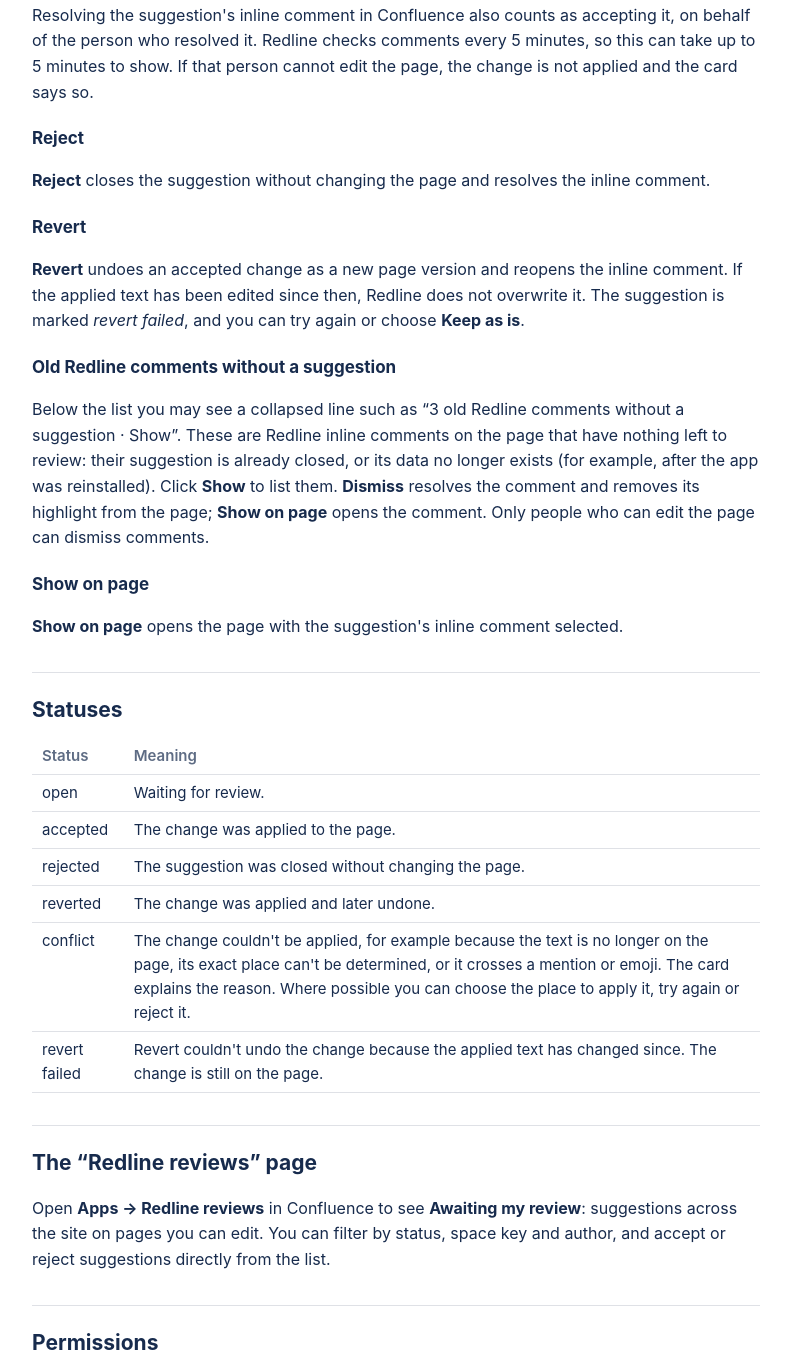
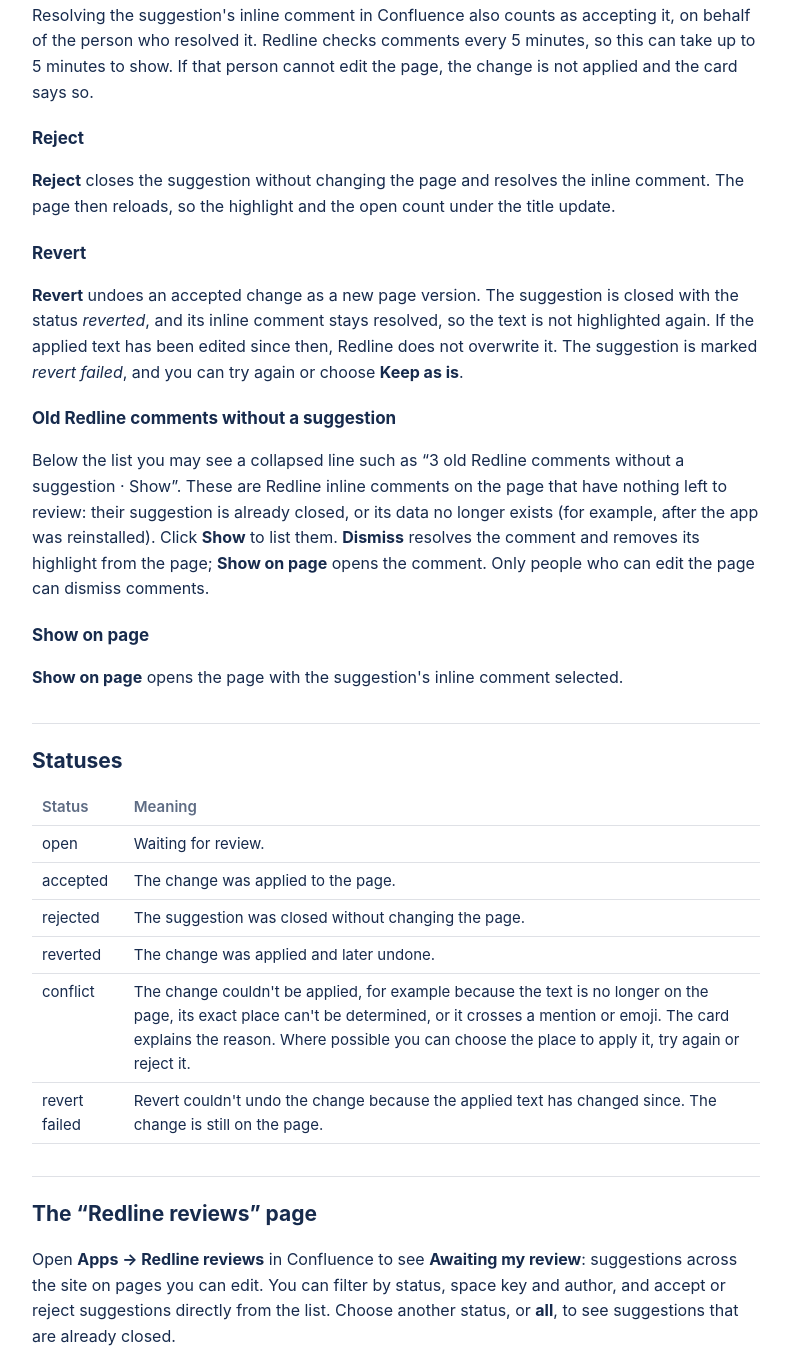
Before and after one commit to VolodymirPavlivskiy/redline-site, a plain HTML site: page docs.html in a window 1280 px wide. Shown: the part 1758-3120 px from the top of the page, without its empty margins (244-1035 px from the left). Drawn offline with Linux system fonts and the light colour scheme.

Commit message:
Docs: Revert keeps the comment resolved, Reject reloads, reviews filter all, known limitations
Co-Authored-By: Claude Opus 5.5 <noreply@anthropic.com>

```diff
--- a/docs.html
+++ b/docs.html
@@ -58,10 +58,10 @@
   <p>Resolving the suggestion's inline comment in Confluence also counts as accepting it, on behalf of the person who resolved it. Redline checks comments every 5 minutes, so this can take up to 5 minutes to show. If that person cannot edit the page, the change is not applied and the card says so.</p>
 
   <h3>Reject</h3>
-  <p><strong>Reject</strong> closes the suggestion without changing the page and resolves the inline comment.</p>
+  <p><strong>Reject</strong> closes the suggestion without changing the page and resolves the inline comment. The page then reloads, so the highlight and the open count under the title update.</p>
 
   <h3>Revert</h3>
-  <p><strong>Revert</strong> undoes an accepted change as a new page version and reopens the inline comment. If the applied text has been edited since then, Redline does not overwrite it. The suggestion is marked <em>revert failed</em>, and you can try again or choose <strong>Keep as is</strong>.</p>
+  <p><strong>Revert</strong> undoes an accepted change as a new page version. The suggestion is closed with the status <em>reverted</em>, and its inline comment stays resolved, so the text is not highlighted again. If the applied text has been edited since then, Redline does not overwrite it. The suggestion is marked <em>revert failed</em>, and you can try again or choose <strong>Keep as is</strong>.</p>
 
   <h3>Old Redline comments without a suggestion</h3>
   <p>Below the list you may see a collapsed line such as “3 old Redline comments without a suggestion · Show”. These are Redline inline comments on the page that have nothing left to review: their suggestion is already closed, or its data no longer exists (for example, after the app was reinstalled). Click <strong>Show</strong> to list them. <strong>Dismiss</strong> resolves the comment and removes its highlight from the page; <strong>Show on page</strong> opens the comment. Only people who can edit the page can dismiss comments.</p>
@@ -81,7 +81,7 @@
   </table>
 
   <h2>The “Redline reviews” page</h2>
-  <p>Open <strong>Apps → Redline reviews</strong> in Confluence to see <strong>Awaiting my review</strong>: suggestions across the site on pages you can edit. You can filter by status, space key and author, and accept or reject suggestions directly from the list.</p>
+  <p>Open <strong>Apps → Redline reviews</strong> in Confluence to see <strong>Awaiting my review</strong>: suggestions across the site on pages you can edit. You can filter by status, space key and author, and accept or reject suggestions directly from the list. Choose another status, or <strong>all</strong>, to see suggestions that are already closed.</p>
 
   <h2>Permissions</h2>
   <table>
@@ -99,6 +99,8 @@
     <li><strong>Whole words only.</strong> With this option on (the default), Replace all skips occurrences inside longer words.</li>
     <li><strong>Show on page doesn't always scroll.</strong> Confluence opens the inline comment, but whether the page scrolls to it is up to Confluence. Redline runs in a sandboxed frame and can't scroll the page itself.</li>
     <li><strong>Resolving a comment is detected with a delay.</strong> Confluence sends no event when an inline comment is resolved, so Redline checks every 5 minutes.</li>
+    <li><strong>An empty box behind the Suggest edit dialog.</strong> Confluence opens app dialogs from the selection menu inside a small container of its own. Redline keeps it as small as it can, but Confluence may still show it as an empty white box behind the dialog, especially when the selected text is in the lower half of the page. Closing that container would close the dialog too.</li>
+    <li><strong>Right after an update.</strong> When a Redline update adds new search options, Confluence prepares them for a few minutes. During that time <em>Redline reviews</em> may show “Search is being prepared after an update” for the <strong>all</strong> filter; the other statuses keep working.</li>
     <li><strong>Some formatting combinations aren't possible</strong>, such as inline code with other formatting, or a block-type change in a task or decision.</li>
   </ul>
 </main>
```
